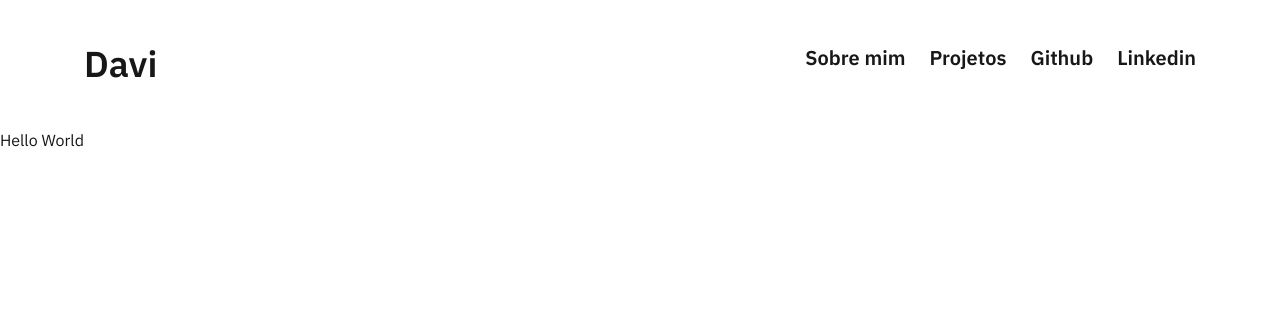
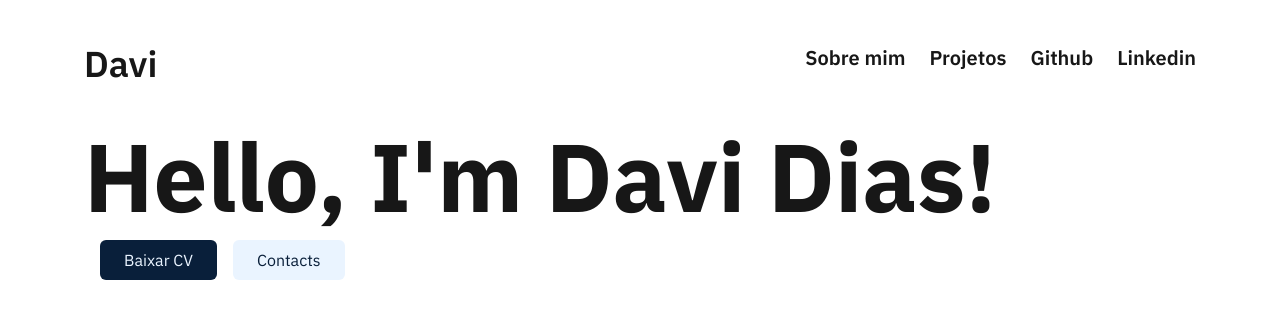
Before and after one commit to davirodriguesdias/portfolio-davi, a Next.js app: page / in a window 1280 px wide. Shown: the top 318 px of the page. Built offline with nearby package versions, Linux system fonts and the light colour scheme.

Commit message:
estilos iniciais

```diff
--- a/app/page.tsx
+++ b/app/page.tsx
@@ -1,7 +1,15 @@
 export default function Home() {
   return (
-    <main>
-      <h1>Hello World</h1>
+    <main className="px-21">
+      <section>
+        <h1 className="text-8xl font-bold">Hello, I'm Davi Dias!</h1>
+
+        <div className="flex gap-4 p-4">
+          <button className="bg-[#091F3A] text-[#EAF4FF] rounded-md px-6 py-2">Baixar CV</button>
+          <button className="bg-[#EAF4FF] text-[#091F3A] rounded-md px-6 py-2">Contacts</button>
+        </div>
+
+      </section>
     </main>
   );
 }
```
